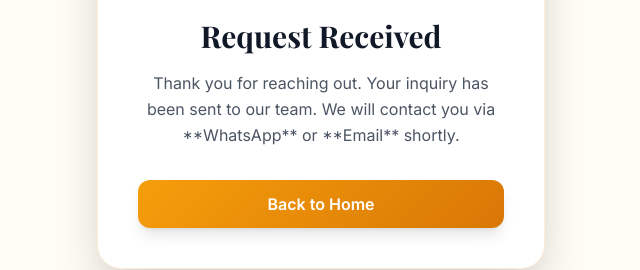
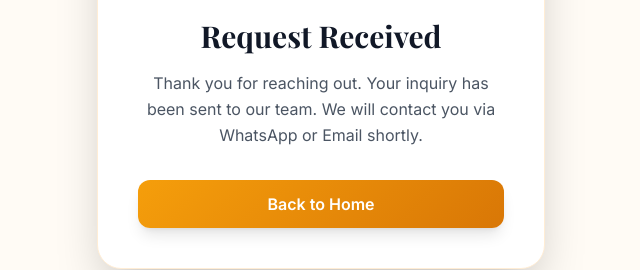
Before and after one commit to ankelitewealth/ank2, a plain HTML site: page success.html in a window 1280 px wide. Shown: the part 329-599 px from the top of the page, 319-959 px from the left. Drawn offline with nearby package versions, Linux system fonts and the light colour scheme.

Commit message:
Update success.html

```diff
--- a/success.html
+++ b/success.html
@@ -22,7 +22,7 @@
 
         <h1 class="text-3xl font-bold text-gray-900 mb-4">Request Received</h1>
         <p class="text-gray-600 mb-8 leading-relaxed">
-            Thank you for reaching out. Your inquiry has been sent to our team. We will contact you via **WhatsApp** or **Email** shortly.
+            Thank you for reaching out. Your inquiry has been sent to our team. We will contact you via WhatsApp or Email shortly.
         </p>
 
         <a href="index.html" class="inline-block w-full gold-gradient text-white font-bold py-3 rounded-xl shadow-lg hover:shadow-xl transition-all">
```
